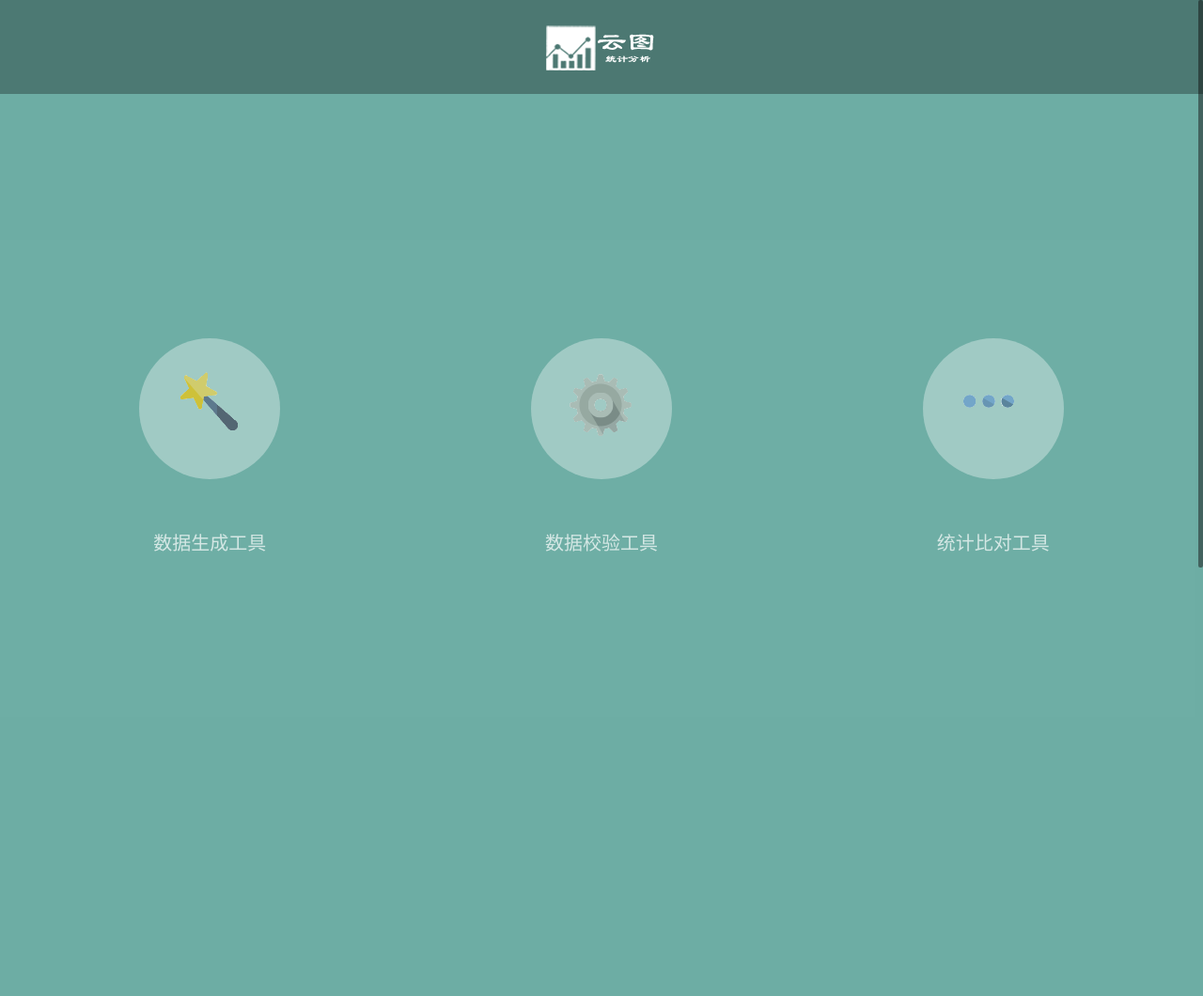
After one commit to rofleed/mysite, a Django app: page /home/ in a window 1280 px wide. The commit adds this page. Shown: the whole page at 94% size. Run offline with Django 3.2, Linux system fonts and the light colour scheme; some libraries are stand-ins or nearby versions.

Commit message:
增加主页

```diff
--- a/cmdb/cloud_atlas/channel_check.py
+++ b/cmdb/cloud_atlas/channel_check.py
@@ -4,26 +4,21 @@ import pymysql
 import datetime
 import time
 import requests
-import  unittest
 import random
 import base64
 import hashlib
 
 
 from cmdb.cloud_atlas.rand import CoRand
-import math
 
 
 import uuid
 
 
-from datetime import datetime as dt
-from bs4 import  BeautifulSoup
 
 
 import  json
 from hmac import new as hmac
-import  lxml
 import sys
 reload(sys)
 sys.setdefaultencoding("utf-8")
--- a/cmdb/views.py
+++ b/cmdb/views.py
@@ -182,3 +182,7 @@ def channel(request):
 
 
     return render(request, "channel.html", {"dt1": dt1,"dt2":dt2,"history":history}, )
+
+def home(request):
+
+    return render(request,"home.html")
--- a/mysite/urls.py
+++ b/mysite/urls.py
@@ -21,7 +21,8 @@ urlpatterns = [
     # url(r'^admin/', admin.site.urls),
     url(r'^QA/$', views.index),
     url(r'^datacheck/$',views.datacheck),
-    url(r'^channel/$',views.channel)
+    url(r'^channel/$',views.channel),
+    url(r'^home/$',views.home)
 
 
 ]
--- a/static/css/style.css
+++ b/static/css/style.css
@@ -428,6 +428,16 @@ section.section {
 	margin-bottom: 0;
 	padding-bottom:0;
 }
+.navbar-home {
+	line-height: 100px;
+	height: 100px;
+	background-color: rgba(0,0,0,0.3);
+	display: block;
+	vertical-align: middle;
+	text-align: center;
+	margin-bottom: 0;
+	padding-bottom:0;
+}
 
 .navbar .navbar-collapse {
 	margin-bottom: 0;
@@ -507,7 +517,7 @@ h1 a.navbar-brand {
 
 section.featured {
 	padding: 200px 0 60px;
-	background: #70B9B0;
+	background: #63a88dc9;
 	color: #fdfdfd;
 }
 
--- /dev/null
+++ b/templates/home.html
@@ -0,0 +1,249 @@
+<!DOCTYPE html>
+<!--[if lt IE 7]>      <html class="no-js lt-ie9 lt-ie8 lt-ie7"> <![endif]-->
+<!--[if IE 7]>         <html class="no-js lt-ie9 lt-ie8"> <![endif]-->
+<!--[if IE 8]>         <html class="no-js lt-ie9"> <![endif]-->
+<!--[if gt IE 8]><!--> <html class="no-js"> <!--<![endif]-->
+<head>
+
+	<meta charset="utf-8">
+	<meta http-equiv="X-UA-Compatible" content="IE=edge,chrome=1">
+	<title>云图工具</title>
+	<meta name="description" content="">
+	<meta name="viewport" content="width=device-width, initial-scale=1.0">
+    <meta name="description" content="">
+	<meta name="viewport" content="width=device-width, initial-scale=1.0">
+	<link rel="stylesheet" type="text/css" href="/static/css/isotope.css" media="screen" />
+	<link rel="stylesheet" href="/static/js/fancybox/jquery.fancybox.css" type="text/css" media="screen" />
+	<link href="https://cdn.bootcss.com/bootstrap/3.3.7/css/bootstrap.min.css" rel="stylesheet">
+{#    <link rel="stylesheet" href="/static/css/bootstrap.css">#}
+	<link rel="stylesheet" href="/static/css/bootstrap-theme.css">
+	<link rel="stylesheet" href="/static/css/style.css">
+	<!-- skin -->
+	<link rel="stylesheet" href="/static/skin/default.css">
+	<link href="/static/css/toastr.min.css" rel="stylesheet" />
+    <style type="text/css">
+
+
+
+
+		.myicon {
+			margin-top: 10px;
+			margin-bottom: 10px;
+			margin: 0;
+		}
+		.animated {
+			animation-duration: 1s;
+			animation-fill-mode: both;
+		}
+
+		.push-10 {
+			margin-bottom: 20px!important;
+		}
+		.fadeInDown {
+			animation-name: fadeInDown;
+		}
+
+		.spinner {
+			margin: 0px auto;
+			width: 50px;
+			height: 60px;
+			text-align: center;
+			font-size: 10px;
+
+		}
+
+		.spinner > div {
+			background-color: #67CF22;
+			height: 100%;
+			width: 6px;
+			display: inline-block;
+
+			-webkit-animation: stretchdelay 1.2s infinite ease-in-out;
+			animation: stretchdelay 1.2s infinite ease-in-out;
+		}
+
+		.spinner .rect2 {
+			-webkit-animation-delay: -1.1s;
+			animation-delay: -1.1s;
+		}
+
+		.spinner .rect3 {
+			-webkit-animation-delay: -1.0s;
+			animation-delay: -1.0s;
+		}
+
+		.spinner .rect4 {
+			-webkit-animation-delay: -0.9s;
+			animation-delay: -0.9s;
+		}
+
+		.spinner .rect5 {
+			-webkit-animation-delay: -0.8s;
+			animation-delay: -0.8s;
+		}
+
+		@-webkit-keyframes stretchdelay {
+			0%, 40%, 100% { -webkit-transform: scaleY(0.4) }
+			20% { -webkit-transform: scaleY(1.0) }
+		}
+
+		@keyframes stretchdelay {
+			0%, 40%, 100% {
+				transform: scaleY(0.4);
+				-webkit-transform: scaleY(0.4);
+			}  20% {
+				transform: scaleY(1.0);
+				-webkit-transform: scaleY(1.0);
+			}
+		}
+
+		.row{
+			margin-left: -15px;
+			margin-right: -15px;
+			text-align: center;
+			box-sizing: border-box;
+			/*margin-top: 100px;*/
+		}
+		.icon{
+			border: none;
+			height: 150px;
+			width: 150px;
+			line-height: 135px;
+			max-width: 100%;
+			background: #ffffff7d;
+			-webkit-border-radius: 50%;
+			display: block;
+			color: #fff;
+			font-size: 20px;
+			text-align: center;
+			vertical-align: middle;
+			position: relative;
+			margin: 0 auto 0px;
+			cursor: pointer;
+            opacity:0.7;
+
+
+
+		}
+        .icon:hover{
+			opacity:1.0;
+
+		}
+        .disabled { pointer-events: none; }
+		.col{
+			float: left;
+			width:33.3333333%;
+		}
+		.container-2{
+			text-align: center;
+			width: 1250px;
+			margin-right: auto;
+			margin-left: auto;
+			padding-left: 15px;
+			padding-right: 15px;
+			/*margin-top: 20px;*/
+			/* padding-top: 200px; */
+		}
+		.back{
+			padding: 360px 0 450px;
+			background: #63a89fed;
+			color: #fdfdfd;
+		}
+		.fadeInDown {
+			animation: fadeInDown 4s;
+			-webkit-animation-name: fadeInDown ;
+			-moz-animation-name: fadeInDown;
+			-o-animation-name: fadeInDown;
+			animation-name: fadeInDown;
+		}
+		@keyframes fadeInDown{
+			0% {
+				opacity: 0;
+				transform: translateY(-20px);
+			}
+
+			100% {
+				opacity: 1;
+				transform: translateY(0);
+			}
+		}
+
+	}
+
+
+</style>
+<script type = "text/javascript" src = "/static/js/jquery.min.js"></script>
+{#<script src="toastr.min.js"></script>#}
+<script type="text/javascript">
+
+
+
+</script>
+</head>
+
+<div>
+	<section id="header" class="appear"></section>
+	<div class="navbar-home navbar-fixed-top" role="navigation" data-0="line-height:100px; height:100px; background-color:rgba(0,0,0,0.3);" data-100="line-height:60px; height:60px; background-color:rgba(0,0,0,1);">
+		<div class="container">
+			<a  class="myicon">
+				<img src="/static/cloud-atlas-v10.png"></a>
+			</div>
+		</div>
+
+		<div class="back">
+			<div class='container-2' >
+				<div class="row fadeInDown">
+					<div class="col">
+						<div class="icon"  onclick="window.open('http://192.168.241.18:8095/QA/')">
+							<div style="height: 150px;
+							width: 150px;">
+							<img  style="text-align: center;" src='/static/icon3.png'>
+						</div>
+						<p >数据生成工具</p>
+					</div>
+				</div>
+				<div class="col">
+					<div class="icon" onclick="window.open('http://192.168.241.120:8088/channel/')">
+						<div style="height: 150px;
+						width: 150px;">
+						<img  style="text-align: center;" src='/static/icon4.png'>
+					</div>
+					<p >数据校验工具</p>
+				</div>
+			</div>
+			<div class="col" >
+				<div class="icon disabled" >
+					<div style="height: 150px;
+					width: 150px;">
+					<img  style="text-align: center;" src='/static/icon5.png'>
+				</div>
+				<p >统计比对工具</p>
+			</div>
+		</div>
+	</div>
+</div>
+            <div style="background: green;margin-top: 100px; ">
+                </div>
+</div>
+
+
+<a href="#header" class="scrollup"><i class="fa fa-chevron-up"></i></a>
+
+<script src="/static/js/modernizr-2.6.2-respond-1.1.0.min.js"></script>
+<script src="/static/js/jquery.js"></script>
+<script src="/static/js/jquery.easing.1.3.js"></script>
+<script src="/static/js/bootstrap.min.js"></script>
+
+<script src="/static/js/jquery.isotope.min.js"></script>
+<script src="/static/js/jquery.nicescroll.min.js"></script>
+<script src="/static/js/fancybox/jquery.fancybox.pack.js"></script>
+<script src="/static/js/skrollr.min.js"></script>
+<script src="/static/js/jquery.scrollTo-1.4.3.1-min.js"></script>
+<script src="/static/js/jquery.localscroll-1.2.7-min.js"></script>
+<script src="/static/js/stellar.js"></script>
+<script src="/static/js/jquery.appear.js"></script>
+<script src="/static/js/validate.js"></script>
+<script src="/static/js/main.js"></script>
+</div>
+</body>
+</html>
```
Also changed, not shown: static/icon3.png (added), static/icon4.png (added), static/icon5.png (added).
